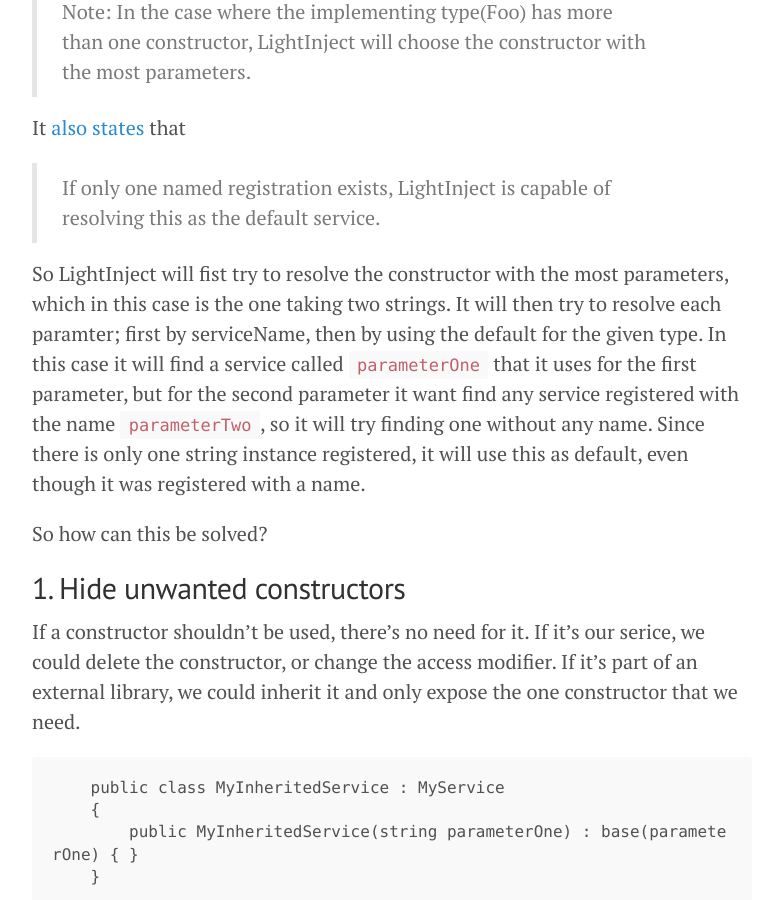
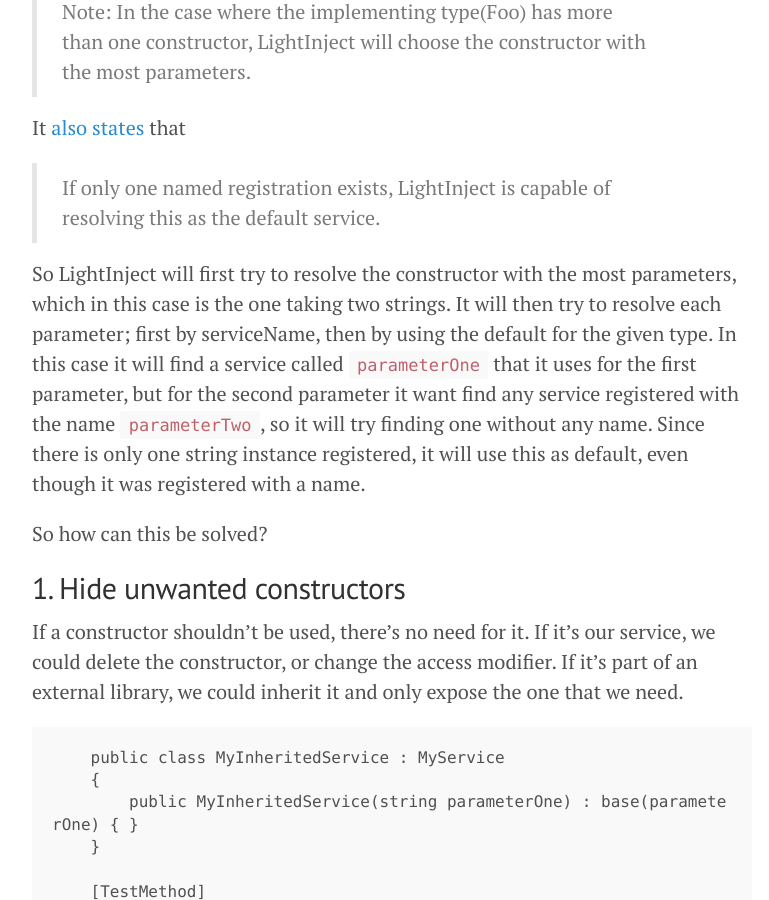
Before and after one commit to vegar/vegar.github.io, a Jekyll site: the page built from _posts/2014-06-20-lightinject-constructor-injection-corner-case.md, in a window 1280 px wide and 900 px high, scrolled down 2559 px. Shown: the whole window, without its empty margins (248-1017 px from the left). Built offline with Jekyll 4.4.1, drawn with Linux system fonts in a browser that asks for light colours; nearby versions of some CDN libraries; Markdown is read by kramdown in place of the engine named in the settings; comment, search, counter and statistics services are not loaded.

Commit message:
Update 2014-06-20-lightinject-constructor-injection-corner-case.md
more typos

```diff
--- a/_posts/2014-06-20-lightinject-constructor-injection-corner-case.md
+++ b/_posts/2014-06-20-lightinject-constructor-injection-corner-case.md
@@ -82,13 +82,13 @@ The [documentation](http://www.lightinject.net/#toc14) states that
 It [also states](http://www.lightinject.net/#toc4) that
 > If only one named registration exists, LightInject is capable of resolving this as the default service.
 
-So LightInject will fist try to resolve the constructor with the most parameters, which in this case is the one taking two strings. It will then try to resolve each paramter; first by serviceName, then by using the default for the given type. In this case it will find a service called `parameterOne` that it uses for the first parameter, but for the second parameter it want find any service registered with the name `parameterTwo`, so it will try finding one without any name. Since there is only one string instance registered, it will use this as default, even though it was registered with a name.
+So LightInject will first try to resolve the constructor with the most parameters, which in this case is the one taking two strings. It will then try to resolve each parameter; first by serviceName, then by using the default for the given type. In this case it will find a service called `parameterOne` that it uses for the first parameter, but for the second parameter it want find any service registered with the name `parameterTwo`, so it will try finding one without any name. Since there is only one string instance registered, it will use this as default, even though it was registered with a name.
 
 So how can this be solved?
 
 ##1. Hide unwanted constructors
 
-If a constructor shouldn't be used, there's no need for it. If it's our serice, we could delete the constructor, or change the access modifier. If it's part of an external library, we could inherit it and only expose the one constructor that we need.
+If a constructor shouldn't be used, there's no need for it. If it's our service, we could delete the constructor, or change the access modifier. If it's part of an external library, we could inherit it and only expose the one that we need.
 
         public class MyInheritedService : MyService
         {
```
